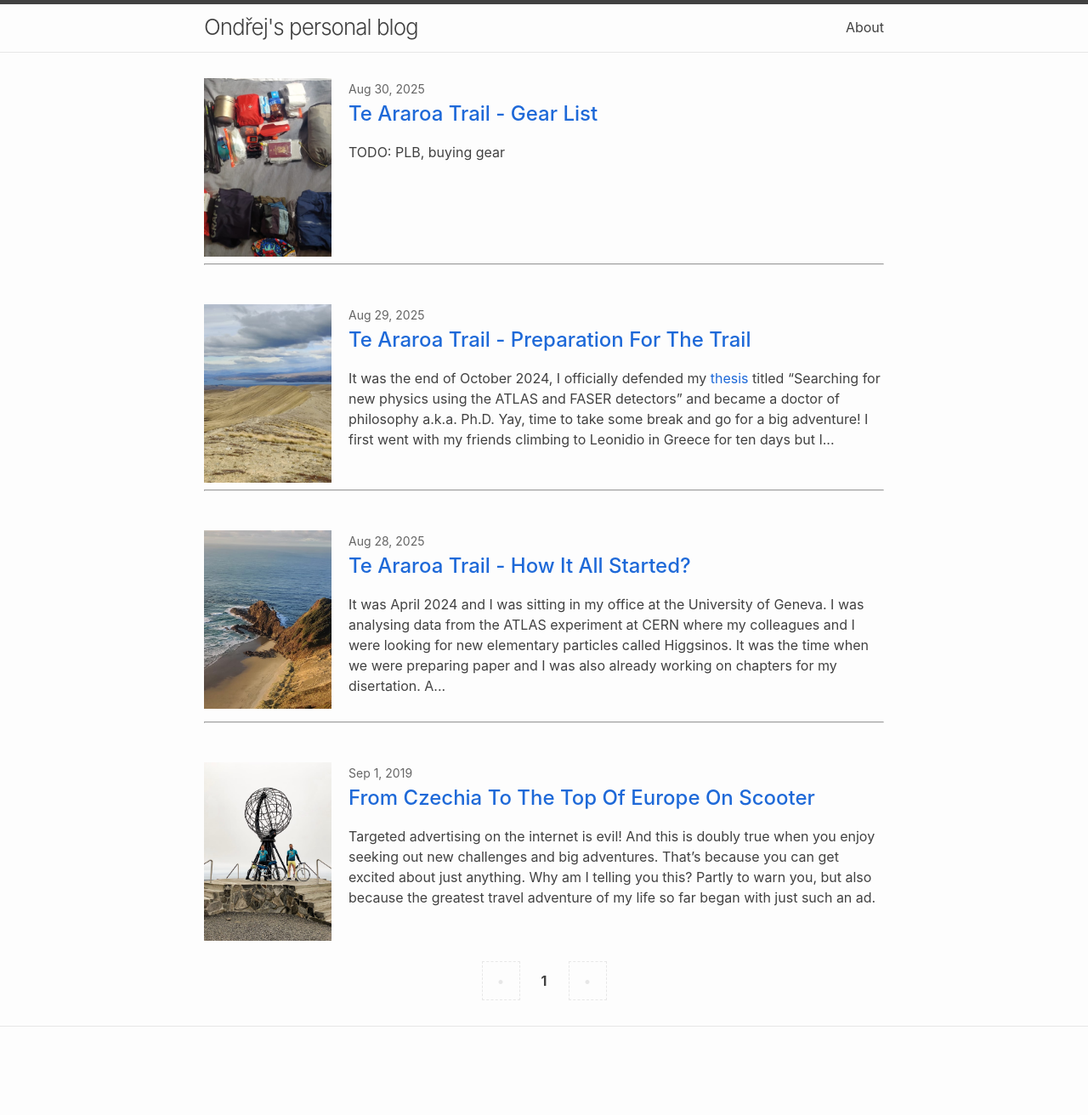
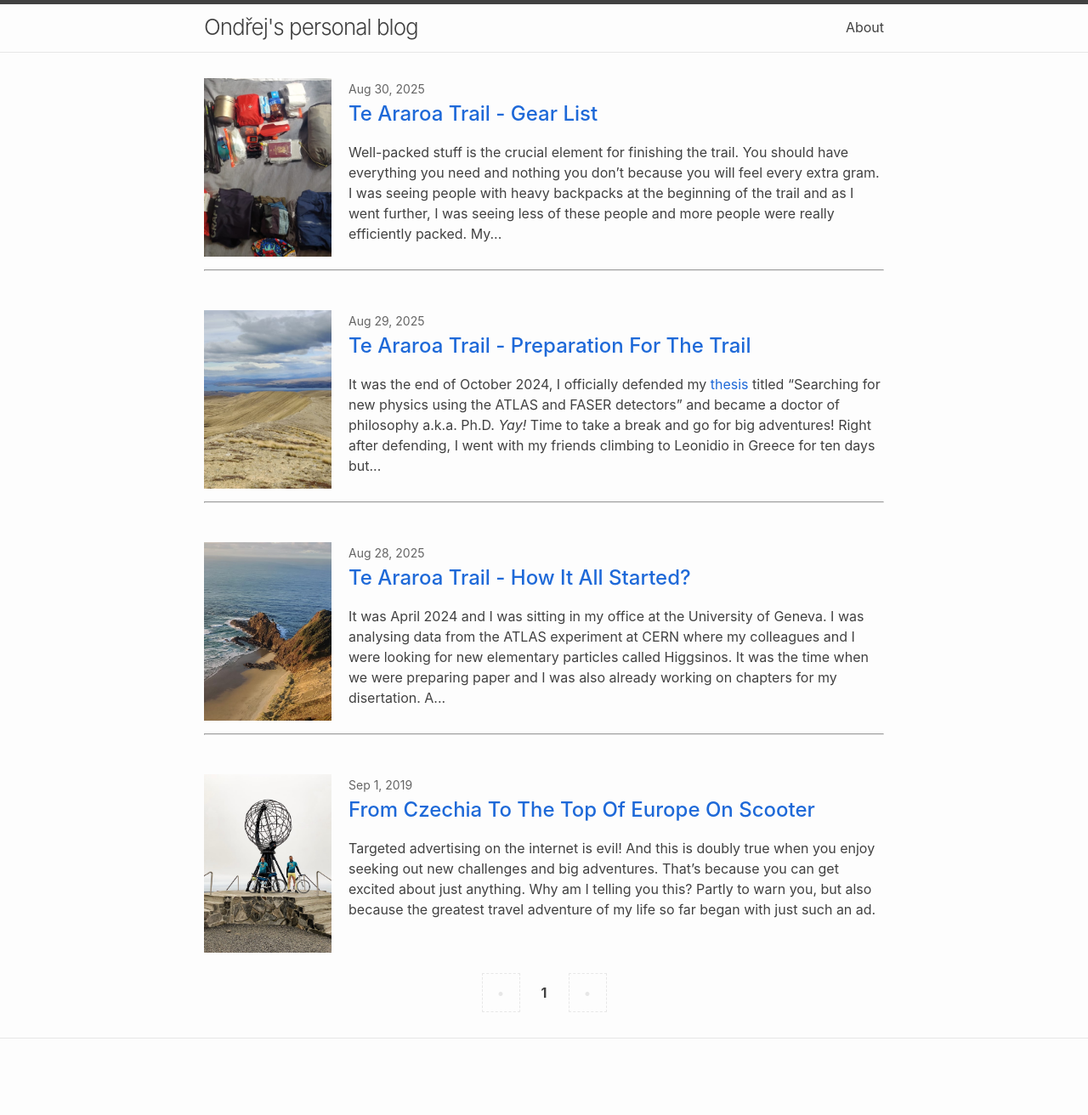
Before and after one commit to otheiner/blog, a Jekyll site: the page built from index.html, in a window 1280 px wide. Shown: the whole page at 85% size. Built offline with Jekyll 4.4.1, drawn with Linux system fonts in a browser that asks for light colours; the list of posts is cut into pages by our own code; some of the changed lines change nothing that is shown.

Commit message:
Gear list - not spell-checked

```diff
--- a/_posts/2025-08-29-TA_preparation.md
+++ b/_posts/2025-08-29-TA_preparation.md
@@ -6,7 +6,7 @@ image_preview: /assets/images/TA/ridge.jpeg
 image_heading: /assets/images/TA/ridge.jpeg
 ---
 
-It was the end of October 2024, I officially defended my [thesis](https://repository.cern/records/wp9p0-hkk75) titled "Searching for new physics using the ATLAS and FASER detectors" and became a doctor of philosophy a.k.a. Ph.D. Yay, time to take some break and go for a big adventure! I first went with my friends climbing to Leonidio in Greece for ten days but I didn't plan anything for the trail. Te Araroa had been in my mind for the past 6 months but I didn't do any preparation and since then. It was end of November and I still didn't plan anything. I am trying not to stress by things but this was the moment when I realised that time is ticking and if I want to do the trail this season, I should better start planning because I should be standing in Bluff at the beginning of the trail in not more than two months. So I started some actual planning.
+It was the end of October 2024, I officially defended my [thesis](https://repository.cern/records/wp9p0-hkk75) titled "Searching for new physics using the ATLAS and FASER detectors" and became a doctor of philosophy a.k.a. Ph.D. *Yay!* Time to take a break and go for big adventures! Right after defending, I went with my friends climbing to Leonidio in Greece for ten days but I didn't plan anything for the trail. Te Araroa had been in my mind for the past 6 months but I didn't do any preparation since then. It was end of November and I still didn't plan anything. I am usually trying not to stress by things, but this was the moment when I realised that time is ticking and if I want to do the trail this season, I should better start planning because I should be standing in Bluff at the beginning of the trail in not more than two months! So I started some actual planning.
 
 ## The big planning... or not?
 
@@ -47,4 +47,4 @@ There are plenty of resources on the web but some of them taht I founf particula
 * [**TA NOBO guide**](https://teararoanobo.net/) can be particularly useful if you are hiking NOBO like me because most of the resources are written for SOBO hikers and it's pain to read the trail notes from bottom to the top. This page also contains a lot of useful informations.
 * **WhatsApp group**. When you start hiking, you can ask in the Facebook group or people you meet on the trail if you can be added to the WhatsApp group. I almost never used the group but it is always good to be there in case you need to ask quickly.
 
-If you are interested about my gear list, you can continue reading the next [post]({{Site.BaseUrl}}/2025/08/30/TA_gear_list.html).
+If you are interested in my gear list, you can continue reading the next [post]({{Site.BaseUrl}}/2025/08/30/TA_gear_list.html).
--- a/_posts/2025-08-30-TA_gear_list.md
+++ b/_posts/2025-08-30-TA_gear_list.md
@@ -6,4 +6,83 @@ image_preview: /assets/images/TA/gear.jpeg
 image_heading: /assets/images/TA/gear_heading.png
 ---
 
-TODO: PLB, buying gear
+Well-packed stuff is the crucial element for finishing the trail. You should have everything you need and nothing you don't because you will feel every extra gram. I was seeing people with heavy backpacks at the beginning of the trail and as I went further, I was seeing less of these people and more people were really efficiently packed. My base weight (weight without water and food) was something between 7 and 8 kg. You can go deffinitely below this number (I met a few people who had base weight of 4 kg!) but you need to decide how much money you need to invest to your gear and what you are willing to give up. We can probably agree that caryying a camping chair for the evening chill is probably not very useful and you don't need to cary that. On the other had, having the second set of dry clothes in case you have to walk in the rain is, in my opinion, important. Imagine that you are walking the whole day in the rain, you are cold and you have no dry clothes to put on for the night. Base weight around 7 kg is a good number to aim for because you don't need to do a huge trade-offs in your gear if you pack smart, but it is also the weight which won't bother you too much when you carry it for a few months.
+
+I don't consider myself as an expert on gear and packing. I am aware that many things could be improved but I didn't carry uselss gear and I think I had everything to survive 4 months in the nature of New Zealand. I am posting my gear list below. Don't take it as an advice but rather as an inspiration in case you need some
+
+Happy trails!
+
+
+## My gear list for the Te Araroa trail
+
+### Backpacks and bags
+* **backpack** (Hyperlite - 55 liters, tall version - this backpack is rainproof!)
+* **dry bags** (to sort my stuff inside the backpack and make sure that things stay dry even if some water gets inside the backpack)
+
+### Hygiene
+* **toothbrush**
+* **toothpaste**
+* **sunscreen** (I had to buy a few during the trail)
+* **gilette** (I didn't shave but it would be useful in case I needed to use kinesiotapes - body hairs and tapes don't work well together)
+* **toilet paper**
+* **poop shovel** (to burry your poop and make sure that animals don't spread feaces it to water sources)
+* **little soap**
+* **paper tissues**
+* **small towel** (very light Sea To Summit towel)
+
+### Clothes
+* **small puffy jacket** (Patagonia)
+* **shoes** (I had three pairs - the second and thirs were waiting for me on the trail)
+* **thin gloves**
+* **Buff** (can be used as beanie or protection against sun)
+* **rainproof jacket** (three-layered PERTEX)
+* **rainproof pants**
+* **shorts**
+* **long running leggings**
+* **Merino shirt with long sleeve** (two times)
+* **T-shirt with short sleeve** (for most of the hiking)
+* **Merino underwear** (doesn't smell and keeps you warm even if it gets wet from the rain or river crossing.)
+* **socks** (three pairs at the beginning but I had to buy a few more pairs because I started having holes in them)
+* **trail cap with 🚀** (my secret weapon, source of energy and protection against the sun)
+
+### Electronics
+* **headlamp**
+* **red light** (I bought it in the second half of the trail when there were a lot of road walking and I sometimes had to walk in a low visibility or in the dark)
+* **powerbanks** (I had two, 10 000 mAh and 20 000 mAh, just to have one for my watch and the other for the phone. Keeping wqtch charged was important for navigation, phone mostly for pictures.)
+* **solar panel** (Goal Zero - I wouldn't bring it next time to *this* trail. New Zealand is wild but I always had opportunity to recharge powerbanks almost every week.)
+* **phone**
+* **GPS watch** (Garmin Forerunner 945 - I used it for tracking and navigation)
+* **various charging cables**
+* **power adaptor with two USB sockets** (very useful when you are at the hostel and you need to recharge more devices)
+* **headphones** (it is sometimes nice to listen to some music)
+* **satelite phone** (Garmin Inreach Mini - this is must in case of potential rescue operation because New Zealand is poorly covered with mobile network)
+* **Kindle** (I didn't use it much but always good to have option of doing something else than hiking the whole day)
+* **power socket adaptor** (New Zealand to European)
+
+### Sleeping
+* **tarp** (Six Moon Design - Dechutes)
+* **tyvek** (as a floor for the tarp)
+* **sleeping mat** (Thermarest  NeoAir XLite - regular length, wider version)
+* **sleeping bag** (Cumulus - comfort around 2° C)
+
+### Others
+* **diary** (I was writing a physical journal from the trail)
+* **pen**
+* **first aid kit** (plasters, active charcoal and other basic medications, sciscors, needles, thread, )
+* **survival blanket**
+* **hiking poles** (serve also as a support for the tarp)
+* **water bladder** (2 liters)
+* **water squeeze** filter (Sawyer)
+* **siringe for cleening the water filter** (there's nothing worse than the filter with a bad flow)
+* **water bottle** (Nalgene 1,5 l)
+* **sunglasses**
+* **knife**
+* **cooker**
+* **pot**
+* **gas bottle for cooking** (it can't be in the plane, so I had to buy one just before starting the trail)
+* **spoon**
+* **lighter**
+* **ziplock bags** (can be useful for various things - for example, storing food)
+* **passport**
+* **thin cord** (for hanging wet clother or minor repairs)
+* **trash bag** (makes it easier to keep trash in one place)
```
